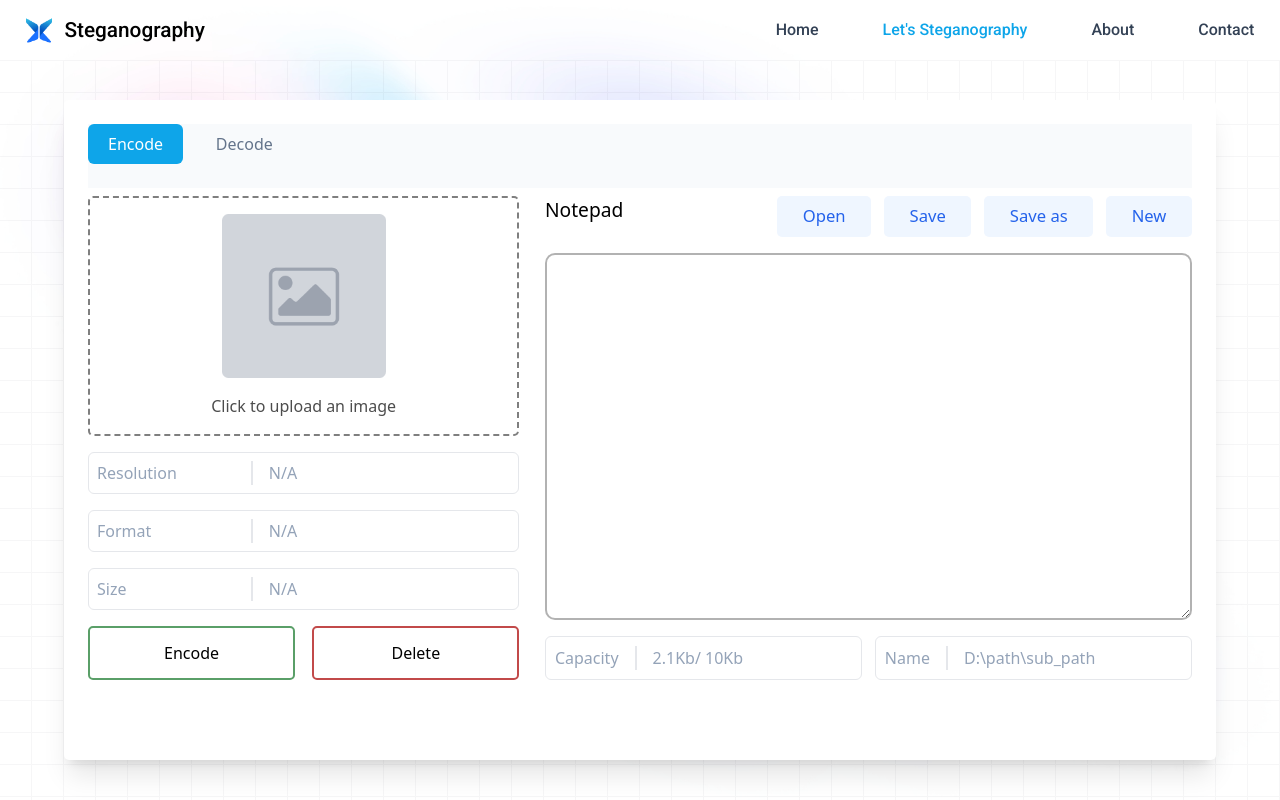
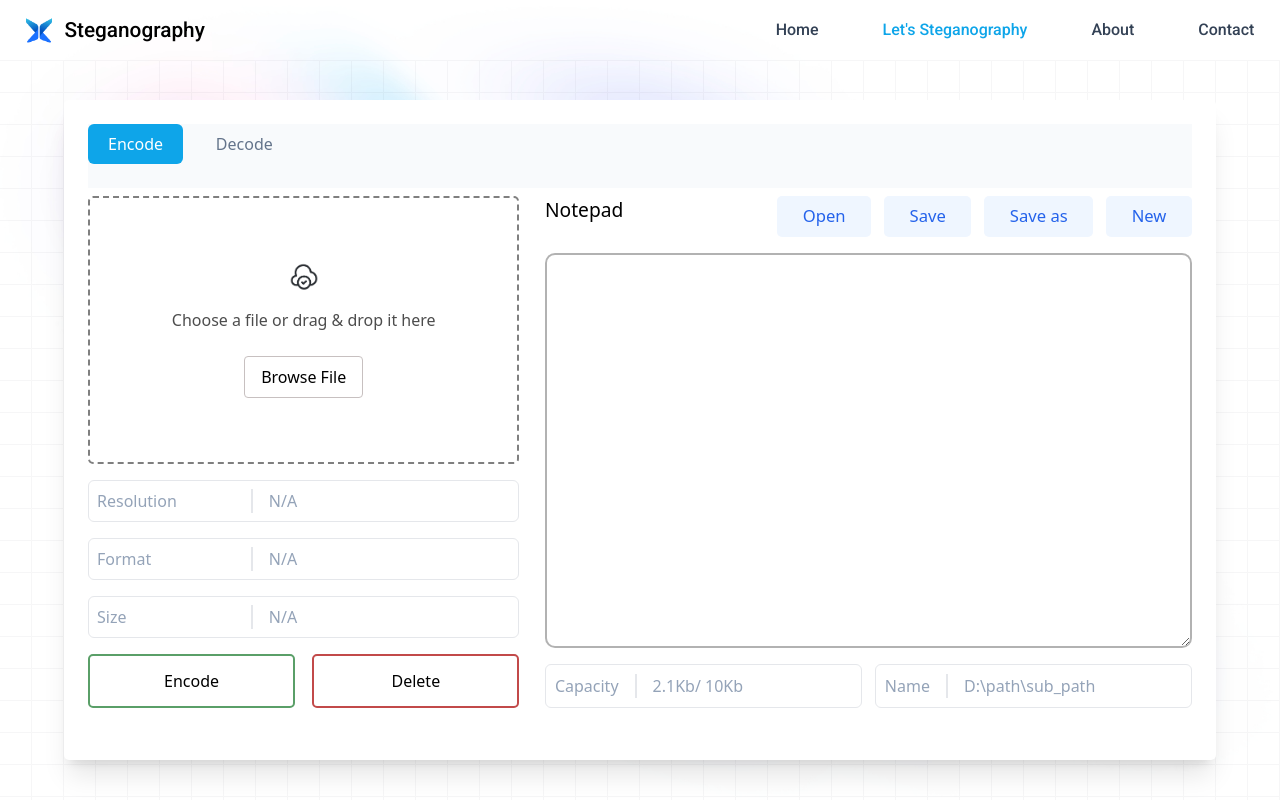
Before and after one commit to HungBacktracking/Steganography-Website, a React (Vite) app in the folder frontend/: page /steganography/image in a window 1280 px wide. Built offline with nearby package versions, Linux system fonts and the light colour scheme.

Commit message:
Auto stash before rebase of "master" onto "origin/master"

```diff
--- a/frontend/src/assets/index.js
+++ b/frontend/src/assets/index.js
@@ -1 +1,2 @@
 export { default as UploadImage } from './upload_image.png';
+export { default as UploadContainer } from './upload.png';
--- /dev/null
+++ b/frontend/src/components/UploadComponent/UploadComponent.jsx
@@ -0,0 +1,24 @@
+import React from 'react';
+import { UploadContainer } from '../../assets';
+import classes from './UploadComponent.module.css';
+
+function UploadComponent({ handleFileSelection, fileInput }) {
+  return (
+    <div className={classes.upload_container} onClick={() => fileInput.current && fileInput.current.click()}>
+      <div className={classes.uploadPrompt}>
+        <img src={UploadContainer} alt="Upload" />
+        <p>Choose a file or drag & drop it here</p>
+        <button className={classes.browseButton}>Browse File</button>
+      </div>
+      <input
+        type="file"
+        ref={fileInput}
+        onChange={handleFileSelection}
+        style={{ display: 'none' }}
+        accept="image/*" // Accept only images
+      />
+    </div>
+  );
+}
+
+export default UploadComponent;
--- /dev/null
+++ b/frontend/src/components/UploadComponent/UploadComponent.module.css
@@ -0,0 +1,52 @@
+.upload_container {
+    display: flex;
+    flex: 0;
+    border: 2px dashed rgba(0, 0, 0, 0.5); /* Chuyển sang màu viền đen */
+    border-radius: 5px;
+    align-items: center;
+    flex-direction: column;
+    justify-content: center;
+    cursor: pointer;
+}
+
+.uploadPrompt {
+    font-size: 1rem;
+    color: rgb(0, 0, 0);
+    padding: 4rem;
+
+    width: 100%;
+    height: 100%;
+    max-height: 100%;
+
+    display: flex;
+    flex: 0;
+    flex-direction: column;
+    text-align: center;
+    align-items: center;
+    justify-content: center;
+}
+
+.uploadPrompt img{
+    max-height: 100%;
+    max-width: 100%;
+    width: 10%;
+    object-fit: contain;
+    padding-bottom: 1rem;
+}
+
+.uploadPrompt p {
+    font-size: 1rem;
+    font-weight: 500;
+    color: rgba(0, 0, 0, 0.7);
+}
+
+.browseButton {
+    background-color: rgb(255, 255, 255);
+    color: rgb(0, 0, 0);
+    padding: 8px 16px;
+    border-radius: 4px;
+    border: 1px solid rgb(199, 192, 192);
+    font-size: 1rem;
+    font-weight: 500;
+    margin-top: 1.5rem;
+}
--- /dev/null
+++ b/frontend/src/components/UploadComponent/index.js
@@ -0,0 +1 @@
+export { default as UploadComponent } from './UploadComponent';
--- a/frontend/src/pages/StegImagePage/Encoder.jsx
+++ b/frontend/src/pages/StegImagePage/Encoder.jsx
@@ -12,6 +12,7 @@ import { UploadImage } from '../../assets';
 import classes from './StegImagePage.module.css';
 import { TwoSideTextBox } from '../../components/Box';
 import { PasswordPopup, Spinner } from '../../components/Popup';
+import { UploadComponent } from '../../components/UploadComponent';
 
 // Service
 import { ImageServices } from '../../services';
@@ -150,23 +151,12 @@ const Encoder = ({ setActiveTab }) => {
 
     return (
       <div className={classes.left}>
-        <div className={classes.image_container} onClick={handleImageContainerClick}>
-          <div className={classes.uploadPrompt}>
-            {imageData.base64encode
-              ? (<img src={imageData.base64encode} className='min-h-[100%]' alt="Uploaded" />)
-              : (<>
-                <img src={UploadImage} className='pt-4 min-h-[60%]' alt="Upload" />
-                <p className="p-4">Click to upload an image</p>
-              </>)}
-          </div>
-          <input
-            type="file"
-            ref={fileInput}
-            onChange={handleFileSelection}
-            style={{ display: 'none' }}
-            accept="image/*" // Accept only images
-          />
-        </div>
+        {/* Image Container */}
+        {
+          imageData.base64encode ? ( <img src={imageData.base64encode} alt="Uploaded" /> ) : (
+            <UploadComponent handleFileSelection={handleFileSelection} fileInput={fileInput} />
+          )
+        }
 
         {/* Resolution */}
         <TwoSideTextBox
```
Also changed, not shown: frontend/src/assets/upload.png (added).
